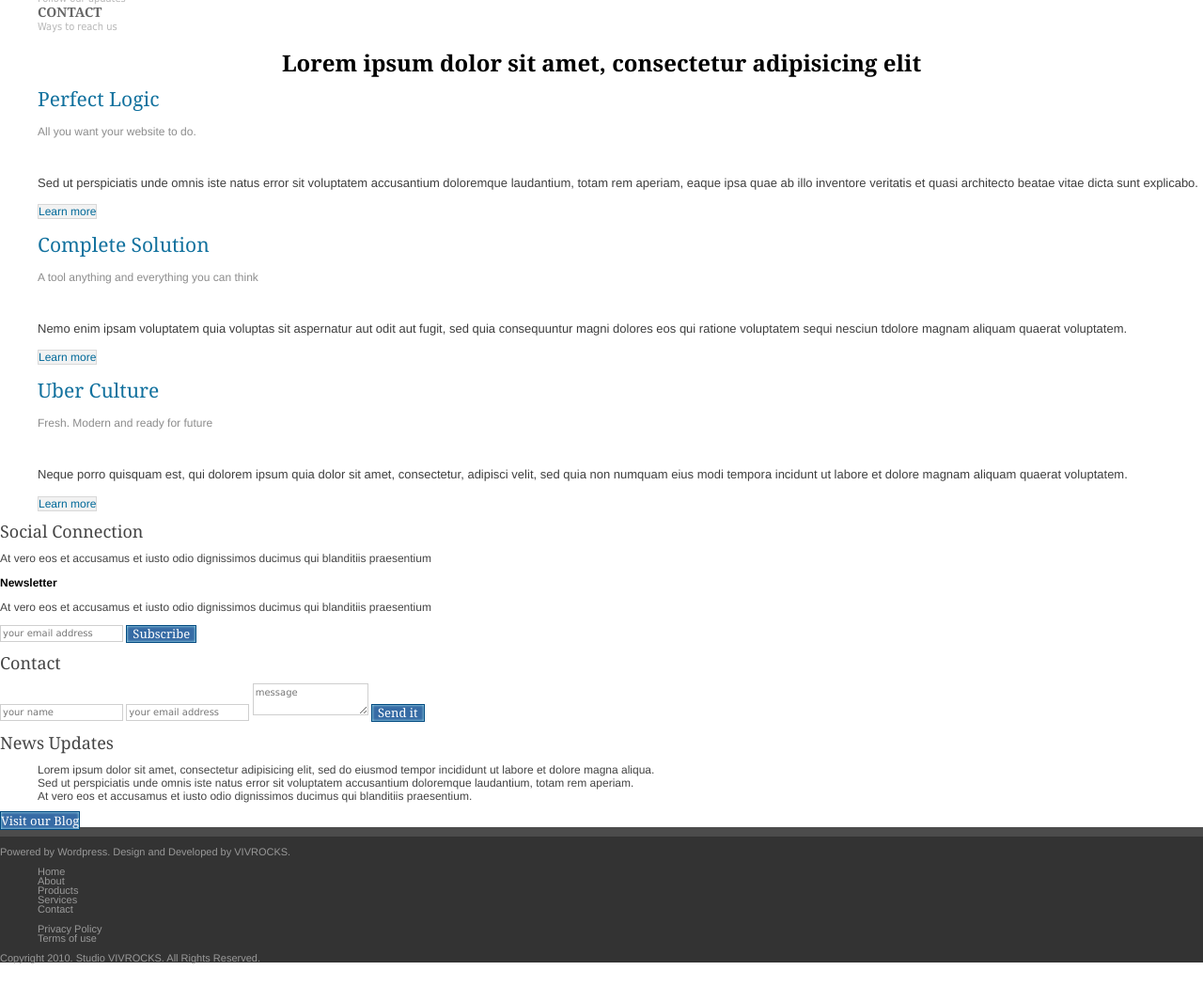
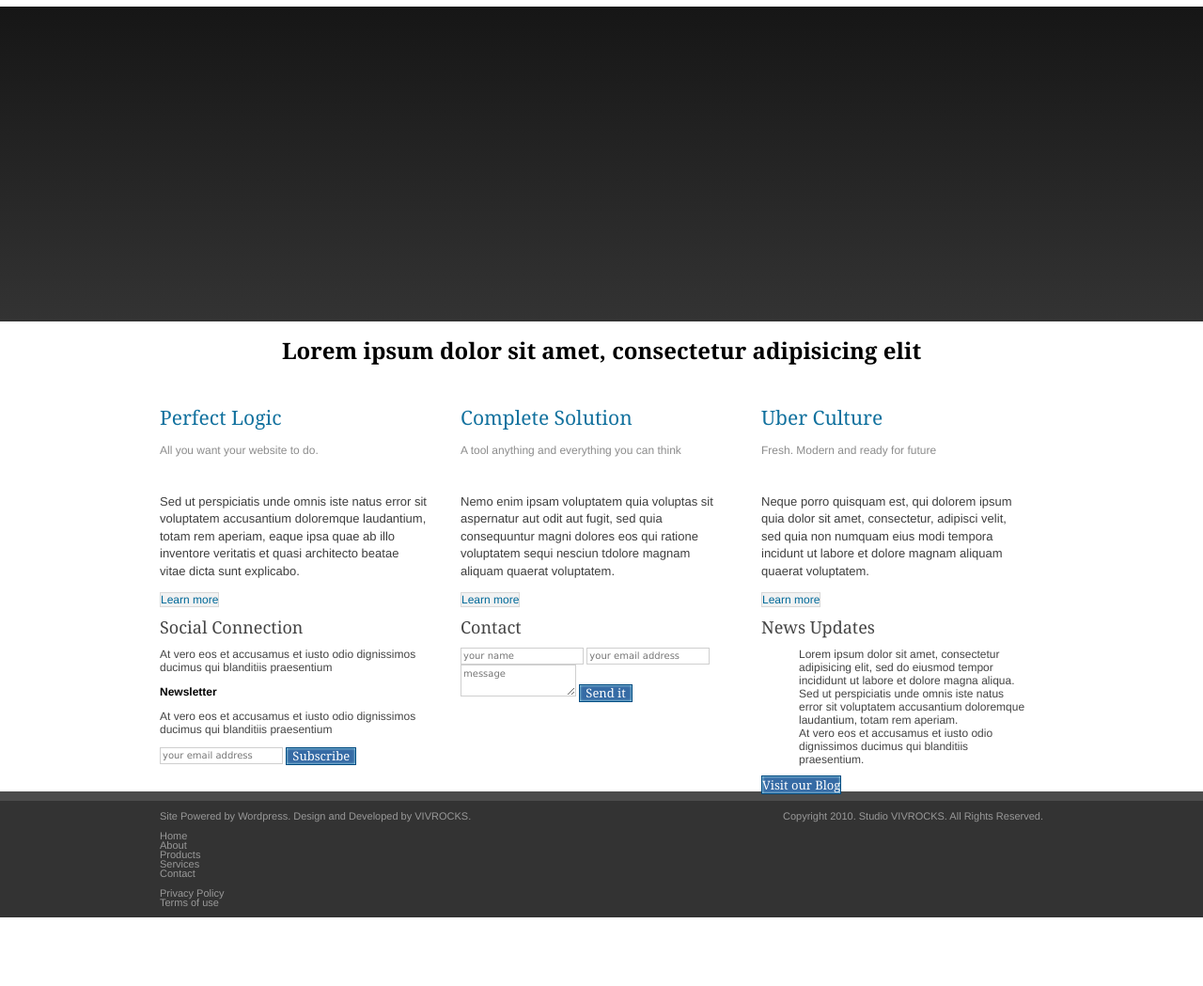
Before and after one commit to plachyndav/polo360, a plain HTML site: page index.html in a window 1280 px wide. Shown: the part 171-1220 px from the top of the page at 94% size. After the commit the page ends 1161 px from the top, so only its background shows below. Drawn offline with Linux system fonts and the light colour scheme.

Commit message:
add basic layout

```diff
--- a/css/main.css
+++ b/css/main.css
@@ -51,6 +51,27 @@ html {
     overflow: hidden;
 }
 
+.container {
+    width: 940px;
+    margin: 0 auto;
+}
+
+.container::after {
+    content: "";
+    display: table;
+    clear: both;
+}
+
+.column {
+    float: left;
+    width: 285px;
+    margin-right: 35px;
+}
+
+.column:last-child {
+    margin-right: 0;
+}
+
 /* header */
 
 .main-header {
@@ -58,6 +79,8 @@ html {
 }
 
 .logo {
+    float: left;
+
     font-family: "Lato", "Helvetica", sans-serif;
 }
 
@@ -75,6 +98,8 @@ html {
 }
 
 .site-navigation {
+    float: right;
+
     font-family: Georgia;
     font-size: 14px;
     text-transform: uppercase;
@@ -100,11 +125,20 @@ html {
 
 /* main */
 
+.introduction-background {
+    height: 335px;
+    background-image: linear-gradient(#161616, #333333);
+}
+
 .site-slogan {
     font-family: Georgia;
     font-size: 24px;
     font-weight: 700;
     text-align: center;
+}
+
+.articles-list {
+    padding-left: 0;
 }
 
 .article {
@@ -192,6 +226,13 @@ html {
 
 /* footer */
 
+.column-footer {
+    float: left;
+}
+.copyright {
+    float: right;
+}
+
 .main-footer {
     color: #999999;
     font-family: Helvetica;
@@ -201,12 +242,11 @@ html {
 
     background-color: #333333;
     border-top: 10px solid #4c4c4c;
-
-    list-style: none;
 }
 
 .footer-navigation ul {
     list-style: none;
+    padding-left: 0;
 }
 
 .footer-navigation a:hover,
--- a/index.html
+++ b/index.html
@@ -12,7 +12,7 @@
 </head>
 <body>
     <header class="main-header">
-        <nav class="main-navigation">
+        <nav class="main-navigation  container">
             <div class="logo"><span class="polo-name">Polo360</span><br><span class="polo-moto">My kind of business blog</span></div>
             <ul class="site-navigation">
                 <li><a href="#">Home<br><span class="link-comment">Back to home</span></a></li>
@@ -28,30 +28,33 @@
         <h1 class="visually-hidden">Business Blog "Polo360"</h1>
 
         <section class="introduction">
+            <div class="introduction-background"></div>
+            <div class="container">
                 <h2 class="visually-hidden">Introuduction</h2>
                 <div class="slider">
                 </div>
                 <p class="site-slogan">Lorem ipsum dolor sit amet, consectetur adipisicing elit</p>
+            </div>
         </section>
 
-        <section class="articles">
+        <section class="articles  container">
             <h2 class="visually-hidden">Articles</h2>
             <ul class=articles-list>
-                <li class="article">
+                <li class="article column">
                     <h3 class="article-name">Perfect Logic</h3>
                     <p class="article-explanation">All you want your website to do.</p>
                     <img class="article-picture" src="img/logic.jpg" alt="">
                     <p class="article-preview">Sed ut perspiciatis unde omnis iste natus error sit voluptatem accusantium doloremque laudantium, totam rem aperiam, eaque ipsa quae ab illo inventore veritatis et quasi architecto beatae vitae dicta sunt explicabo.</p>
                     <a class="btn btn-learn" href="#">Learn more</a>
                 </li>
-                <li class="article">
+                <li class="article column">
                     <h3 class="article-name">Complete Solution</h3>
                     <p class="article-explanation">A tool anything and everything you can think</p>
                     <img class="article-picture" src="img/solution.jpg" alt="">
                     <p class="article-preview">Nemo enim ipsam voluptatem quia voluptas sit aspernatur aut odit aut fugit, sed quia consequuntur magni dolores eos qui ratione voluptatem sequi nesciun tdolore magnam aliquam quaerat voluptatem.</p>
                     <a class="btn btn-learn" href="#">Learn more</a>
                 </li>
-                <li class="article">
+                <li class="article column">
                     <h3 class="article-name">Uber Culture</h3>
                     <p class="article-explanation">Fresh. Modern and ready for future</p>
                     <img class="article-picture" src="img/culture.jpg" alt="">
@@ -60,8 +63,8 @@
                 </li>
             </ul>
         </section>
-
-        <section class="social">
+        <div class="container">
+            <section class="social column">
                 <h2>Social Connection</h2>
                 <p class="social-intro">At vero eos et accusamus et iusto odio dignissimos ducimus qui blanditiis praesentium</p>
                 <div class="social__links"></div>
@@ -76,7 +79,7 @@
                 </div>
             </section>
 
-        <section class="contact">
+            <section class="contact column">
                 <h2>Contact</h2>
                 <form class="form" action="" method="post">
                     <label class="visually-hidden" for="user-name">user name</label>
@@ -89,7 +92,7 @@
                 </form>
             </section>
 
-        <section class="news">
+            <section class="news column">
                 <h2>News Updates</h2>
                 <ul class="news-list">
                     <li class="news-item"><a href="#">Lorem ipsum dolor sit amet, consectetur adipisicing elit, sed do eiusmod tempor incididunt ut labore et dolore magna aliqua.</a></li>
@@ -98,10 +101,14 @@
                 </ul>
                 <a class="btn btn-connect" href="#">Visit our Blog</a>
             </section>
+        </div>
+
     </main>
 
     <footer class="main-footer">
-        <p class="footer-info">Powered by Wordpress. Design and Developed by VIVROCKS.</p>
+        <div class="container">
+            <div class="column-footer">
+                <p class="footer-info">Site Powered by Wordpress. Design and Developed by VIVROCKS.</p>
                 <nav class="footer-navigation">
                     <ul>
                         <li><a href="#">Home</a></li>
@@ -110,12 +117,14 @@
                         <li><a href="#">Services</a></li>
                         <li><a href="#">Contact</a></li>
                     </ul>
-            <ul class="footer-navigation__policy">
+                    <ul class="policy">
                         <li><a href="#">Privacy Policy</a></li>
                         <li><a href="#">Terms of use</a></li>
                     </ul>
                 </nav>
+            </div>
             <p class="copyright">Copyright 2010. Studio VIVROCKS. All Rights Reserved.</p>
+        </div>
     </footer>
 
     <script src="js/script.js"></script>
```
Lines whose indentation alone changed are shown as unchanged.
